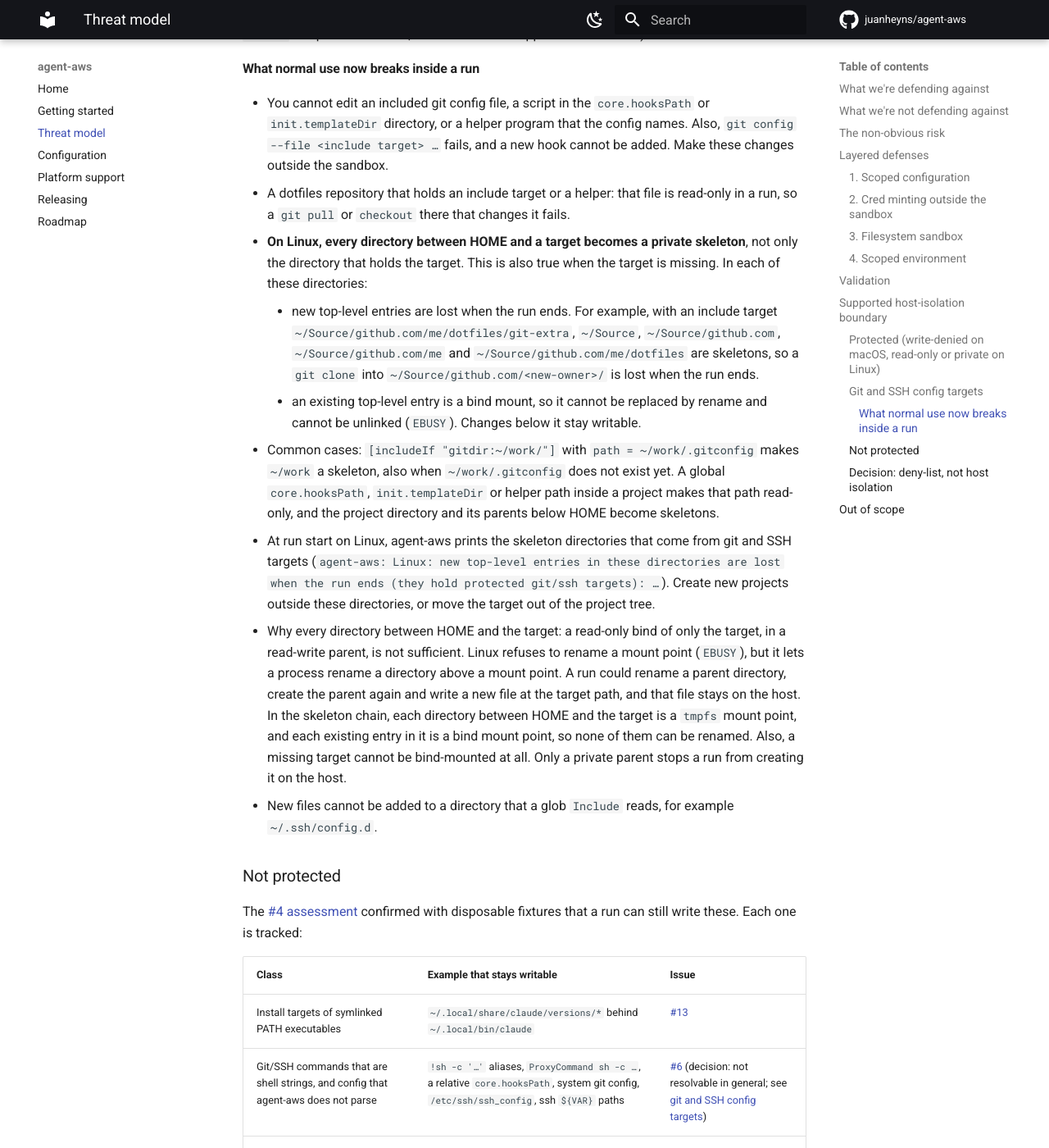
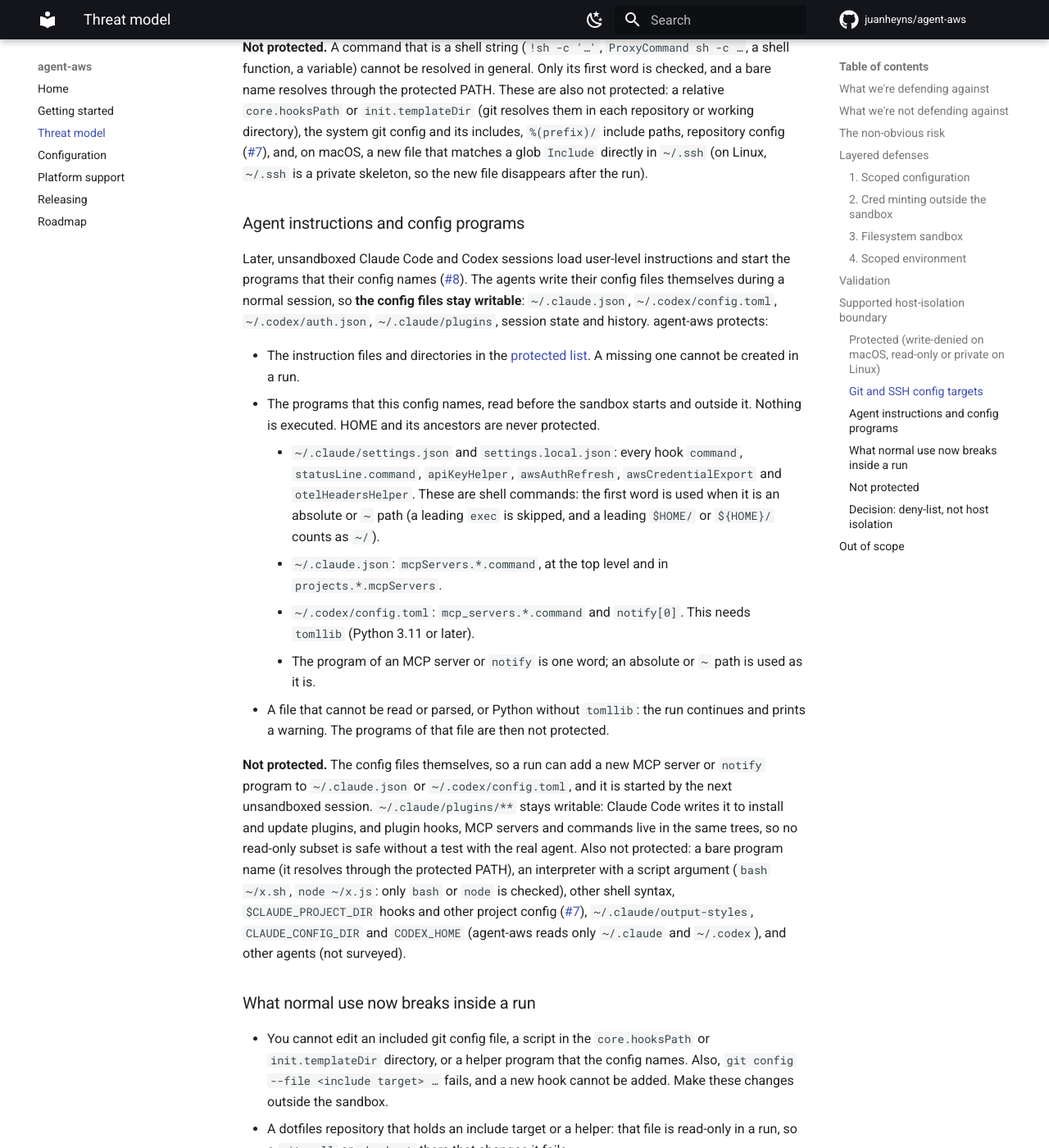
Before and after one commit to juanheyns/agent-aws, an MkDocs documentation site: the page built from docs/threat-model.md, in a window 1280 px wide and 1400 px high, scrolled down 6274 px. Shown: the whole window at 82% size. Built offline with MkDocs 1.6.1 and Material for MkDocs 9.7.7, drawn with Linux system fonts in a browser that asks for light colours; comment, search, counter and statistics services are not loaded; some of the changed text lies outside the part shown.

Commit message:
Protect user-level agent instructions and programs named by agent config (#8)
Adds ~/.claude/CLAUDE.md, agents, commands, skills, ~/.codex/AGENTS.md and
AGENTS.override.md to the protected startup paths, and resolves (outside the
sandbox, without executing anything) the absolute or ~ programs named by
Claude Code hooks/statusLine/helpers, ~/.claude.json mcpServers and Codex
mcp_servers/notify. The config files themselves stay writable.

```diff
--- a/docs/threat-model.md
+++ b/docs/threat-model.md
@@ -207,6 +207,14 @@
   `~/.claude/settings.local.json`. Claude Code session state
   (`~/.claude/projects` and similar) stays writable. Settings changes made
   inside a run fail; change them outside the sandbox.
+- User-level agent instructions: `~/.claude/CLAUDE.md`, `~/.claude/agents`,
+  `~/.claude/commands`, `~/.claude/skills`, `~/.codex/AGENTS.md` and
+  `~/.codex/AGENTS.override.md`. Other `~/.claude` and `~/.codex` entries stay
+  writable.
+- Programs that the user-level agent config names: Claude Code hook,
+  `statusLine` and helper commands, MCP server commands in `~/.claude.json`,
+  and Codex `mcp_servers` and `notify` programs. See
+  [agent instructions and config programs](#agent-instructions-and-config-programs).
 - Executables and code that the wrapper or a later shell runs: every
   launch-PATH directory, the agent-aws installation and launcher, the Python
   interpreter, its site-packages and user site, the `aws` and `python3`
@@ -296,7 +304,48 @@
 file that matches a glob `Include` directly in `~/.ssh` (on Linux, `~/.ssh` is
 a private skeleton, so the new file disappears after the run).
 
-#### What normal use now breaks inside a run
+### Agent instructions and config programs
+
+Later, unsandboxed Claude Code and Codex sessions load user-level
+instructions and start the programs that their config names
+([#8](https://github.com/juanheyns/agent-aws/issues/8)). The agents write
+their config files themselves during a normal session, so **the config files
+stay writable**: `~/.claude.json`, `~/.codex/config.toml`, `~/.codex/auth.json`,
+`~/.claude/plugins`, session state and history. agent-aws protects:
+
+- The instruction files and directories in the [protected list](#protected-write-denied-on-macos-read-only-or-private-on-linux).
+  A missing one cannot be created in a run.
+- The programs that this config names, read before the sandbox starts and
+  outside it. Nothing is executed. HOME and its ancestors are never protected.
+    - `~/.claude/settings.json` and `settings.local.json`: every hook
+      `command`, `statusLine.command`, `apiKeyHelper`, `awsAuthRefresh`,
+      `awsCredentialExport` and `otelHeadersHelper`. These are shell commands:
+      the first word is used when it is an absolute or `~` path (a leading
+      `exec` is skipped, and a leading `$HOME/` or `${HOME}/` counts as `~/`).
+    - `~/.claude.json`: `mcpServers.*.command`, at the top level and in
+      `projects.*.mcpServers`.
+    - `~/.codex/config.toml`: `mcp_servers.*.command` and `notify[0]`. This
+      needs `tomllib` (Python 3.11 or later).
+    - The program of an MCP server or `notify` is one word; an absolute or `~`
+      path is used as it is.
+- A file that cannot be read or parsed, or Python without `tomllib`: the run
+  continues and prints a warning. The programs of that file are then not
+  protected.
+
+**Not protected.** The config files themselves, so a run can add a new MCP
+server or `notify` program to `~/.claude.json` or `~/.codex/config.toml`, and
+it is started by the next unsandboxed session. `~/.claude/plugins/**` stays
+writable: Claude Code writes it to install and update plugins, and plugin
+hooks, MCP servers and commands live in the same trees, so no read-only
+subset is safe without a test with the real agent. Also not protected: a
+bare program name (it resolves through the protected PATH), an interpreter
+with a script argument (`bash ~/x.sh`, `node ~/x.js`: only `bash` or `node` is
+checked), other shell syntax, `$CLAUDE_PROJECT_DIR` hooks and other project
+config ([#7](https://github.com/juanheyns/agent-aws/issues/7)),
+`~/.claude/output-styles`, `CLAUDE_CONFIG_DIR` and `CODEX_HOME` (agent-aws
+reads only `~/.claude` and `~/.codex`), and other agents (not surveyed).
+
+### What normal use now breaks inside a run
 
 - You cannot edit an included git config file, a script in the
   `core.hooksPath` or `init.templateDir` directory, or a helper program that the config names. Also,
@@ -338,6 +387,22 @@
   on the host.
 - New files cannot be added to a directory that a glob `Include` reads, for
   example `~/.ssh/config.d`.
+- You cannot edit the global `~/.claude/CLAUDE.md` or `~/.codex/AGENTS.md`,
+  or add or change user-level skills, agents or commands (`~/.claude/skills`,
+  `~/.claude/agents`, `~/.claude/commands`). User-level `/memory` edits and
+  `/agents` changes at user level fail. Project files (`./CLAUDE.md`,
+  `.claude/agents`) and `~/.claude/projects/*/memory` stay writable.
+- You cannot edit a hook script, status line script or MCP server program
+  that the user-level config names by an absolute or `~` path. Other files
+  next to it stay writable. On Linux the directory that holds it becomes a
+  private skeleton: new top-level entries there disappear when the run ends.
+- On macOS, a missing `~/.codex` cannot be created in a run (as for
+  `~/.claude`): run `codex` once outside the sandbox first. On Linux,
+  `~/.codex` is a private skeleton: existing `config.toml`, `auth.json`,
+  `sessions` and `log` stay writable, but a new top-level entry in it (for
+  example a first `history.jsonl`) disappears when the run ends, and a write
+  that replaces an existing file there by rename can fail. This was not tested
+  with the real Codex ([#8](https://github.com/juanheyns/agent-aws/issues/8)).
 
 ### Not protected
 
@@ -349,7 +414,7 @@
 | Install targets of symlinked PATH executables | `~/.local/share/claude/versions/*` behind `~/.local/bin/claude` | [#13](https://github.com/juanheyns/agent-aws/issues/13) |
 | Git/SSH commands that are shell strings, and config that agent-aws does not parse | `!sh -c '…'` aliases, `ProxyCommand sh -c …`, a relative `core.hooksPath`, system git config, `/etc/ssh/ssh_config`, ssh `${VAR}` paths | [#6](https://github.com/juanheyns/agent-aws/issues/6) (decision: not resolvable in general; see [git and SSH config targets](#git-and-ssh-config-targets)) |
 | Repository-local configuration | `.git/config` (`core.fsmonitor`), `.git/hooks`, project `.claude/settings.json`, `.envrc` | [#7](https://github.com/juanheyns/agent-aws/issues/7) |
-| Agent config that the agent writes itself | `~/.claude.json` (`mcpServers`), `~/.claude/plugins`, `~/.claude/CLAUDE.md`, `~/.codex/config.toml` | [#8](https://github.com/juanheyns/agent-aws/issues/8) |
+| Agent config that the agent writes itself | `~/.claude.json` itself (a new `mcpServers` entry), `~/.claude/plugins/**`, `~/.codex/config.toml` itself (a new `mcp_servers` or `notify`), interpreter-prefixed hook commands, other agents (not surveyed); project config is [#7](https://github.com/juanheyns/agent-aws/issues/7) | [#8](https://github.com/juanheyns/agent-aws/issues/8) (needs a test with the real agents; see [agent instructions and config programs](#agent-instructions-and-config-programs)) |
 | Code sourced by startup files, other shells, tool config, other bin dirs | `~/.oh-my-zsh/custom`, `~/.config/fish`, `~/.npmrc`, `~/bin` not in PATH | [#9](https://github.com/juanheyns/agent-aws/issues/9) |
 | Mutable dependencies outside protected trees | Homebrew `var/`, new prefix entries, nvm, uv, conda, mise | [#10](https://github.com/juanheyns/agent-aws/issues/10) |
 | macOS services that write for the caller, app autostart | cfprefsd (Terminal/iTerm2 startup command), Login Items, launchd jobs, iTerm2 AutoLaunch | [#11](https://github.com/juanheyns/agent-aws/issues/11) |
```
Also changed, not shown: README.md (+5 -2 lines), docs/platform-support.md (+23 -9 lines), 2 other files.
